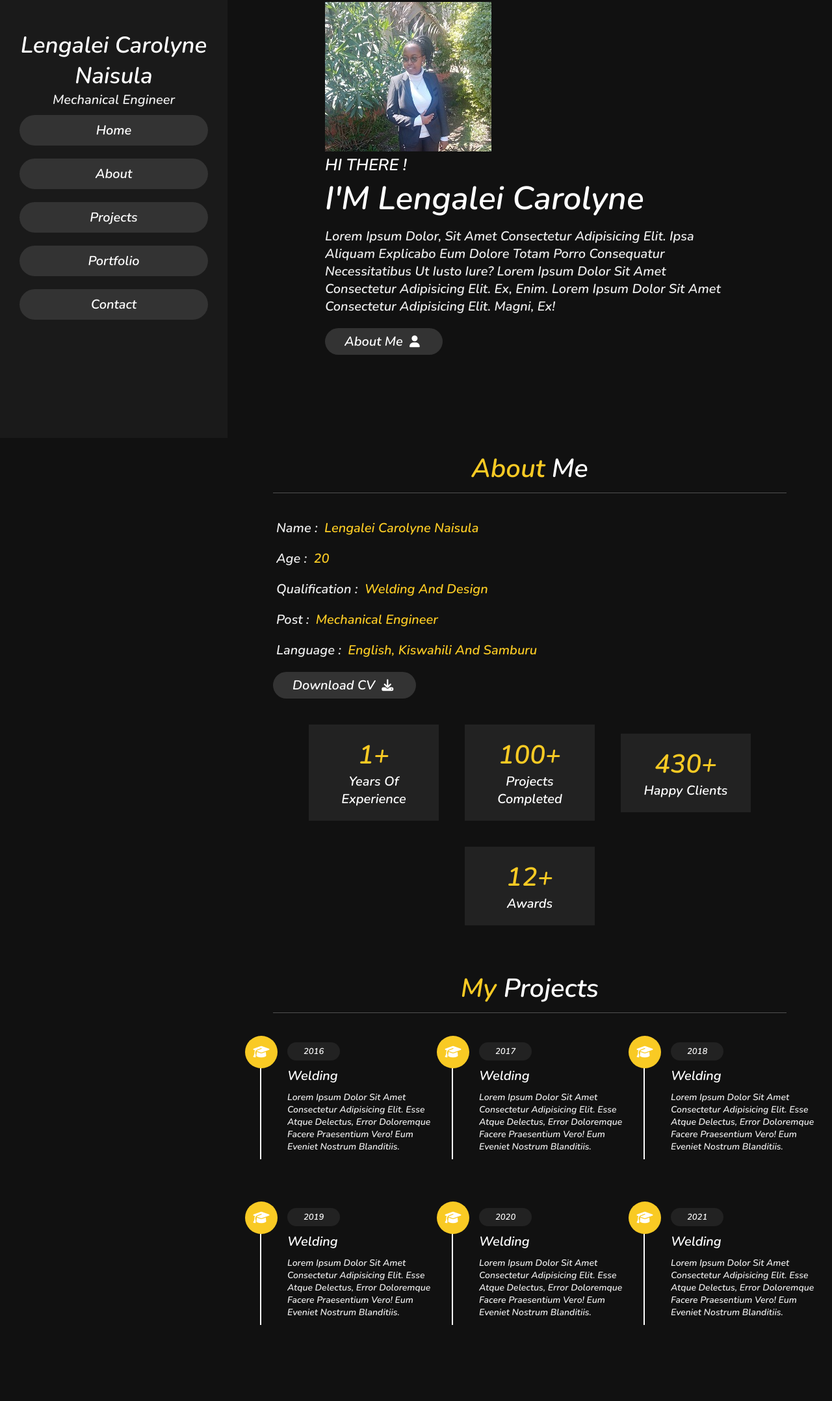
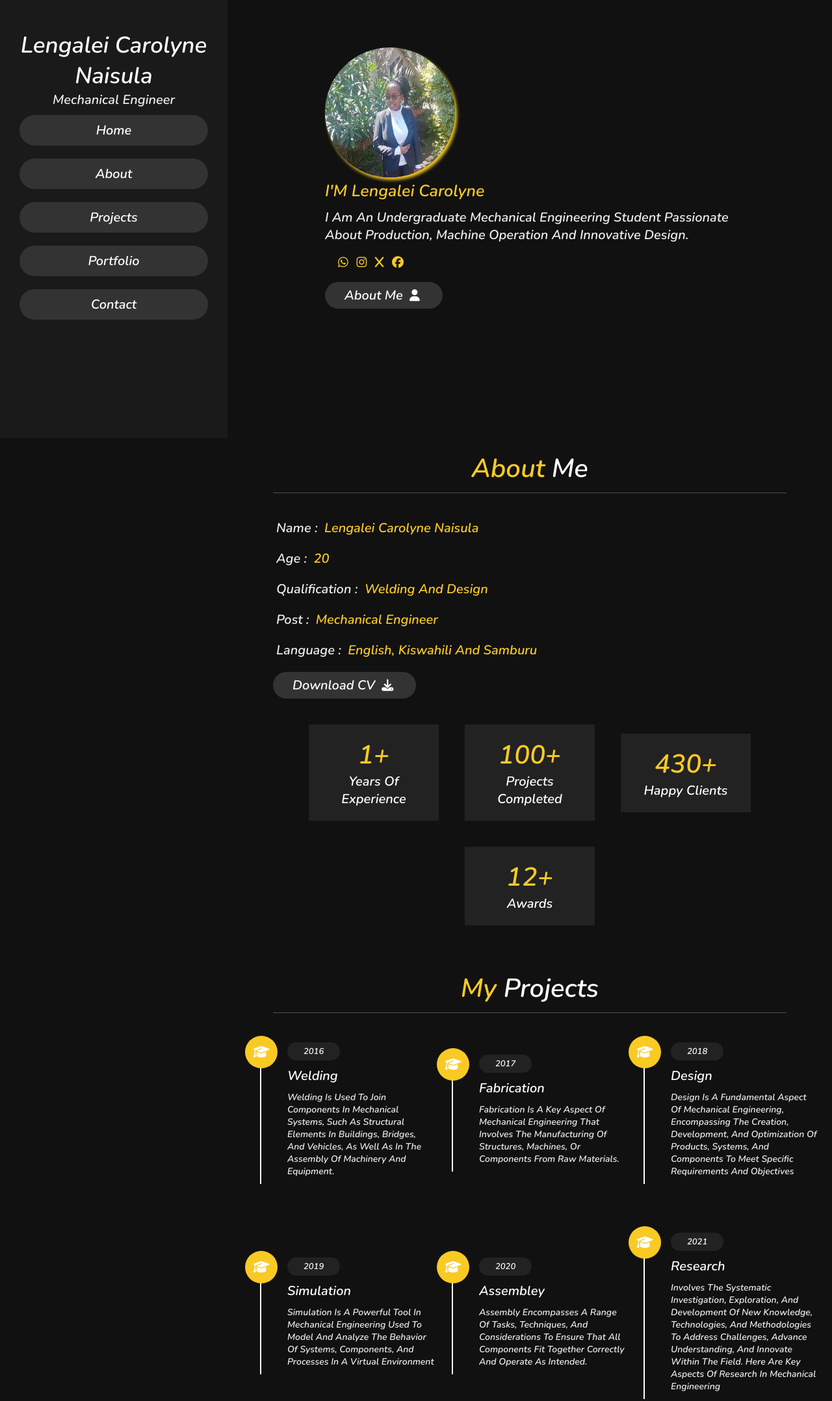
Before and after one commit to Lengalei/Portfolio2, a plain HTML site: page index.html in a window 1280 px wide. Shown: the part 126-2282 px from the top of the page at 65% size. Drawn offline with nearby package versions, Linux system fonts and the light colour scheme.

Commit message:
complete

```diff
--- a/index.html
+++ b/index.html
@@ -36,13 +36,17 @@
 
 <section class="home" id="home">
     <div class="user"><img src="images/profile.jpg" alt="profile pic"></div>
-    <h3>HI THERE !</h3>
-    <H1>I'M <span>Lengalei Carolyne</span></H1>
+    <!-- <h3>HI THERE !</h3> -->
+    <H2>I'M <span>Lengalei Carolyne</span></H2>
     <p>
-        Lorem ipsum dolor, sit amet consectetur adipisicing elit. Ipsa aliquam explicabo eum dolore totam porro consequatur necessitatibus ut iusto iure?
-        Lorem ipsum dolor sit amet consectetur adipisicing elit. Ex, enim.
-        Lorem ipsum dolor sit amet consectetur adipisicing elit. Magni, ex!
+        I am an undergraduate Mechanical Engineering student passionate about production, machine operation and innovative design.
     </p>
+    <div class="icons">
+        <i class="fab fa-whatsapp"></i>
+        <i class="fab fa-instagram"></i>
+        <i class="fab fa-x"></i>
+        <i class="fab fa-facebook"></i>
+    </div>
     <a href="#about"><button class="btn">about me <i class="fas fa-user"></i></button></a>
 </section>
 <!-- home section ends -->
@@ -89,37 +93,37 @@
             <i class="fas fa-graduation-cap"></i>
             <span>2016</span>
             <h3>Welding</h3>
-            <p>Lorem ipsum dolor sit amet consectetur adipisicing elit. Esse atque delectus, error doloremque facere praesentium vero! Eum eveniet nostrum blanditiis.</p>
+            <p>Welding is used to join components in mechanical systems, such as structural elements in buildings, bridges, and vehicles, as well as in the assembly of machinery and equipment.</p>
         </div>
         <div class="box">
             <i class="fas fa-graduation-cap"></i>
             <span>2017</span>
-            <h3>Welding</h3>
-            <p>Lorem ipsum dolor sit amet consectetur adipisicing elit. Esse atque delectus, error doloremque facere praesentium vero! Eum eveniet nostrum blanditiis.</p>
+            <h3>Fabrication</h3>
+            <p>Fabrication is a key aspect of mechanical engineering that involves the manufacturing of structures, machines, or components from raw materials.</p>
         </div>
         <div class="box">
             <i class="fas fa-graduation-cap"></i>
             <span>2018</span>
-            <h3>Welding</h3>
-            <p>Lorem ipsum dolor sit amet consectetur adipisicing elit. Esse atque delectus, error doloremque facere praesentium vero! Eum eveniet nostrum blanditiis.</p>
+            <h3>Design</h3>
+            <p>Design is a fundamental aspect of mechanical engineering, encompassing the creation, development, and optimization of products, systems, and components to meet specific requirements and objectives</p>
         </div>
         <div class="box">
             <i class="fas fa-graduation-cap"></i>
             <span>2019</span>
-            <h3>Welding</h3>
-            <p>Lorem ipsum dolor sit amet consectetur adipisicing elit. Esse atque delectus, error doloremque facere praesentium vero! Eum eveniet nostrum blanditiis.</p>
+            <h3>Simulation</h3>
+            <p>Simulation is a powerful tool in mechanical engineering used to model and analyze the behavior of systems, components, and processes in a virtual environment</p>
         </div>
         <div class="box">
             <i class="fas fa-graduation-cap"></i>
             <span>2020</span>
-            <h3>Welding</h3>
-            <p>Lorem ipsum dolor sit amet consectetur adipisicing elit. Esse atque delectus, error doloremque facere praesentium vero! Eum eveniet nostrum blanditiis.</p>
+            <h3>Assembley</h3>
+            <p>Assembly encompasses a range of tasks, techniques, and considerations to ensure that all components fit together correctly and operate as intended. </p>
         </div>
         <div class="box">
             <i class="fas fa-graduation-cap"></i>
             <span>2021</span>
-            <h3>Welding</h3>
-            <p>Lorem ipsum dolor sit amet consectetur adipisicing elit. Esse atque delectus, error doloremque facere praesentium vero! Eum eveniet nostrum blanditiis.</p>
+            <h3>Research</h3>
+            <p>Involves the systematic investigation, exploration, and development of new knowledge, technologies, and methodologies to address challenges, advance understanding, and innovate within the field. Here are key aspects of research in mechanical engineering</p>
         </div>
     </div>
 
--- a/style.css
+++ b/style.css
@@ -35,6 +35,7 @@ body{
     background: #111;
     overflow: hidden;
     padding-left: 35rem;
+    /* position: relative; */
 }
 section{
     min-height: 100vh;
@@ -133,9 +134,15 @@ header .navbar ul li a:hover{
     flex-flow: column;
     padding: 0 15rem;
 }
-.home h3{
+.home .user img{
+    width: 200px;
+    height: 200px;
+    border-radius: 50%;
+    box-shadow: 3px 4px 5px var(--yellow);
+}
+.home h2{
     font-size: 2.5rem;
-    color: #fff;
+    color: var(--yellow);
 }
 .home h1{
     font-size:5rem;
@@ -145,6 +152,18 @@ header .navbar ul li a:hover{
     font-size:2rem;
     color: #eee;
     padding: 1rem 0;
+}
+
+.home .icons{
+    margin-top: 10px;
+    margin-bottom: 10px;
+    padding-left: 10px;
+
+}
+.home .icons i{
+    color: #f9ca24;
+    padding-left: 10px;
+    font-size: 18px;
 }
 .about .row{
     display: flex;
@@ -190,6 +209,16 @@ header .navbar ul li a:hover{
     font-size: 2rem;
     color: #fff;
 }
+/* .education{
+    background-image: linear-gradient(rgba(0,0,0,.5),rgba(0,0,0,.5)), url("./images/M2.jpeg");
+    background-size: cover;
+    background-position: center;
+    background-repeat: no-repeat;
+    position: fixed;
+    /* z-index: 1000;
+    width: 800px;
+    height: 400px; */
+
 .education .box-container{
     display: flex;
     align-items: center;
@@ -310,6 +339,7 @@ header .navbar ul li a:hover{
     color: var(--yellow);
 }
 .top{
+    width: 30px;
     position: fixed;
     bottom: 7.5rem; right: 2rem;
     z-index: 100;
```
